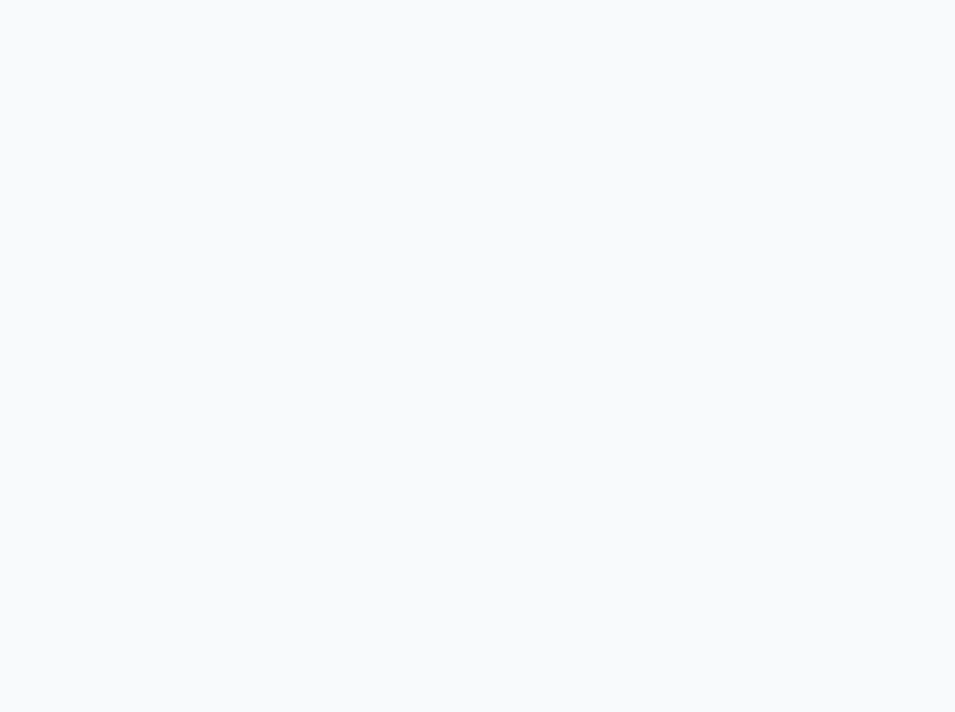
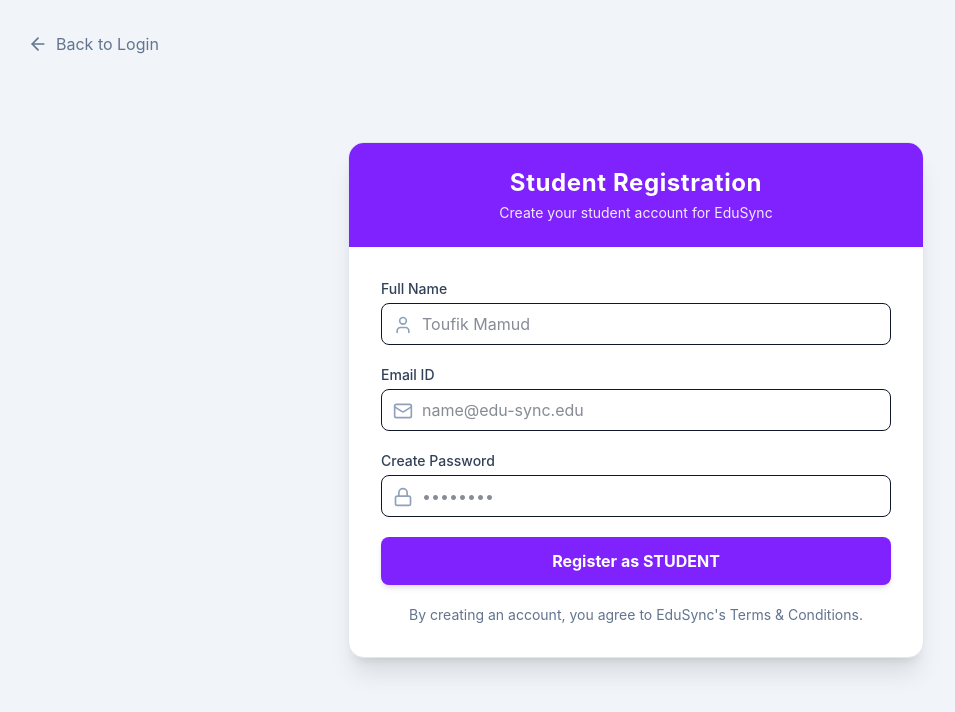
Before and after one commit to sahidbeet960-dot/edusync-project, a React (Vite) app in the folder Edu-Sync/: page /register in a window 1280 px wide. Before the commit this address had no page. Shown: the top 712 px of the page, without its empty margins (4-959 px from the left). Built offline with nearby package versions, Linux system fonts and the light colour scheme.

Commit message:
Registration from creation

```diff
--- a/Edu-Sync/src/AUTH/Registration.jsx
+++ b/Edu-Sync/src/AUTH/Registration.jsx
@@ -0,0 +1,161 @@
+import React, { useState } from 'react';
+import { useLocation, useNavigate, Link } from 'react-router-dom';
+import { User, Mail, Lock, ArrowLeft, Loader2 } from 'lucide-react';
+import apiClient from '../services/api';
+
+const Registration = () =>{
+       const location=useLocation();
+       const navigate=useNavigate();
+
+       const role = location.state?.role || 'STUDENT';
+
+const roleConfig = {
+    PROFESSOR: {
+      title: 'Faculty Registration',
+      subtitle: 'Create your Professor account for EduSync',
+      color: 'bg-blue-600',
+      btnColor: 'bg-blue-600 hover:bg-blue-700',
+      ring: 'focus:ring-blue-500',
+    },
+    CR: {
+      title: 'Class Representative Registration',
+      subtitle: 'Create your CR account for EduSync',
+      color: 'bg-green-600',
+      btnColor: 'bg-green-600 hover:bg-green-700',
+      ring: 'focus:ring-green-500',
+    },
+    STUDENT: {
+      title: 'Student Registration',
+      subtitle: 'Create your student account for EduSync',
+      color: 'bg-violet-600',
+      btnColor: 'bg-violet-600 hover:bg-violet-700',
+      ring: 'focus:ring-violet-500',
+    }
+  };
+
+   const currentConfig = roleConfig[role];
+
+   const [formData,setformData]=useState({
+       full_name: '',
+       email:'',
+       password:'',
+       role:role,
+   });
+   const [error, setError] = useState('');
+   const [isLoading, setIsLoading] = useState(false);
+
+   // registration handle
+   const  handleRegister =async(e)=>{
+         e.preventDefault();
+         setError('');
+         setIsLoading(true);
+         // trying to get data from the backend
+         try{
+            const response = await apiClient.post('/api/v1/auth/register', formData);
+            console.log("Registration Success:", response.data);
+            alert(`${currentConfig.title} Your registration successfully done! Please login.`);
+            navigate('/login', { state: { role } });
+         }catch(err){
+            console.err('Registration error:',err);
+            if (err.response?.data?.detail) {
+                 setError(typeof err.response.data.detail === 'string' ?
+                 err.response.data.detail : 'Validation Error: Check your inputs.');
+            } else {
+                    setError('Failed to register. Please try again.');
+              }
+         }finally{
+             setIsLoading(false);
+         }
+   };
+
+
+    return (
+     <div className="flex flex-col items-center justify-center min-h-screen p-6 bg-slate-100">
+
+      <button
+        onClick={() => navigate('/login', { state: { role } })}
+        className="absolute top-8 left-8 flex items-center text-slate-500 hover:text-slate-800 transition-colors"
+      >
+        <ArrowLeft className="w-5 h-5 mr-2" /> Back to Login
+      </button>
+
+      <div className="w-full max-w-xl bg-white rounded-2xl shadow-xl overflow-hidden border border-slate-200">
+
+
+        <div className={`p-6 text-white text-center ${currentConfig.color}`}>
+          <h2 className="text-2xl font-bold tracking-wide">{currentConfig.title}</h2>
+          <p className="text-sm opacity-90 mt-1">{currentConfig.subtitle}</p>
+        </div>
+
+        <form onSubmit={handleRegister} className="p-8 space-y-5">
+
+
+          {error && (
+            <div className="bg-red-50 text-red-600 text-sm p-3 rounded-lg border border-red-100 text-center">
+              {error}
+            </div>
+          )}
+
+          <div>
+            <label className="block text-sm font-medium text-slate-700 mb-1">Full Name</label>
+            <div className="relative">
+              <User className="absolute left-3 top-3 w-5 h-5 text-slate-400" />
+              <input
+                type="text"
+                required value={formData.full_name}
+                onChange={(e) => setformData({...formData, full_name: e.target.value})}
+                className={`w-full pl-10 pr-4 py-2 border rounded-lg outline-none focus:ring-2 ${currentConfig.ring}`}
+                placeholder="Toufik Mamud"
+              />
+            </div>
+          </div>
+
+          <div>
+            <label className="block text-sm font-medium text-slate-700 mb-1">Email ID</label>
+            <div className="relative">
+              <Mail className="absolute left-3 top-3 w-5 h-5 text-slate-400" />
+              <input
+                type="email"
+                required value={formData.email}
+                onChange={(e) => setformData({...formData, email: e.target.value})}
+                className={`w-full pl-10 pr-4 py-2 border rounded-lg outline-none focus:ring-2 ${currentConfig.ring}`}
+                placeholder="name@edu-sync.edu"
+              />
+            </div>
+          </div>
+
+          <div>
+            <label className="block text-sm font-medium text-slate-700 mb-1">Create Password</label>
+            <div className="relative">
+              <Lock className="absolute left-3 top-3 w-5 h-5 text-slate-400" />
+              <input
+                type="password"
+                required value={formData.password}
+                onChange={(e) => setformData({...formData, password: e.target.value})}
+                className={`w-full pl-10 pr-4 py-2 border rounded-lg outline-none focus:ring-2 ${currentConfig.ring}`}
+                placeholder="••••••••"
+              />
+            </div>
+          </div>
+
+          <button
+            type="submit"
+            disabled={isLoading}
+            className={`w-full py-3 mt-4 text-white font-bold rounded-lg transition-all shadow-md disabled:opacity-70 flex justify-center items-center ${currentConfig.btnColor}`}
+          >
+            {isLoading ? <Loader2 className="w-5 h-5 animate-spin mr-2" /> : null}
+            {isLoading ? 'Registering...' : `Register as ${role}`}
+          </button>
+
+          <div className="text-center mt-4">
+             <p className="text-sm text-slate-500">
+                By creating an account, you agree to EduSync's Terms & Conditions.
+             </p>
+          </div>
+        </form>
+      </div>
+    </div>
+   );
+};
+
+export default Registration;
--- a/Edu-Sync/src/App.jsx
+++ b/Edu-Sync/src/App.jsx
@@ -2,6 +2,7 @@
 // authentication and log in
 import RoleSelection from './LOGIN/RoleSelection';
 import Login from './AUTH/Login';
+import Registration from './AUTH/Registration';
 function App() {
 
   return (
@@ -13,6 +14,7 @@
                 {/*  Authentication Routes */}
                 <Route path="/role-selection" element={<RoleSelection />} />
                 <Route path="/login" element={<Login />} />
+                <Route path="/register" element={<Registration />} />
               </Routes>
          </div>
     </Router>
```
